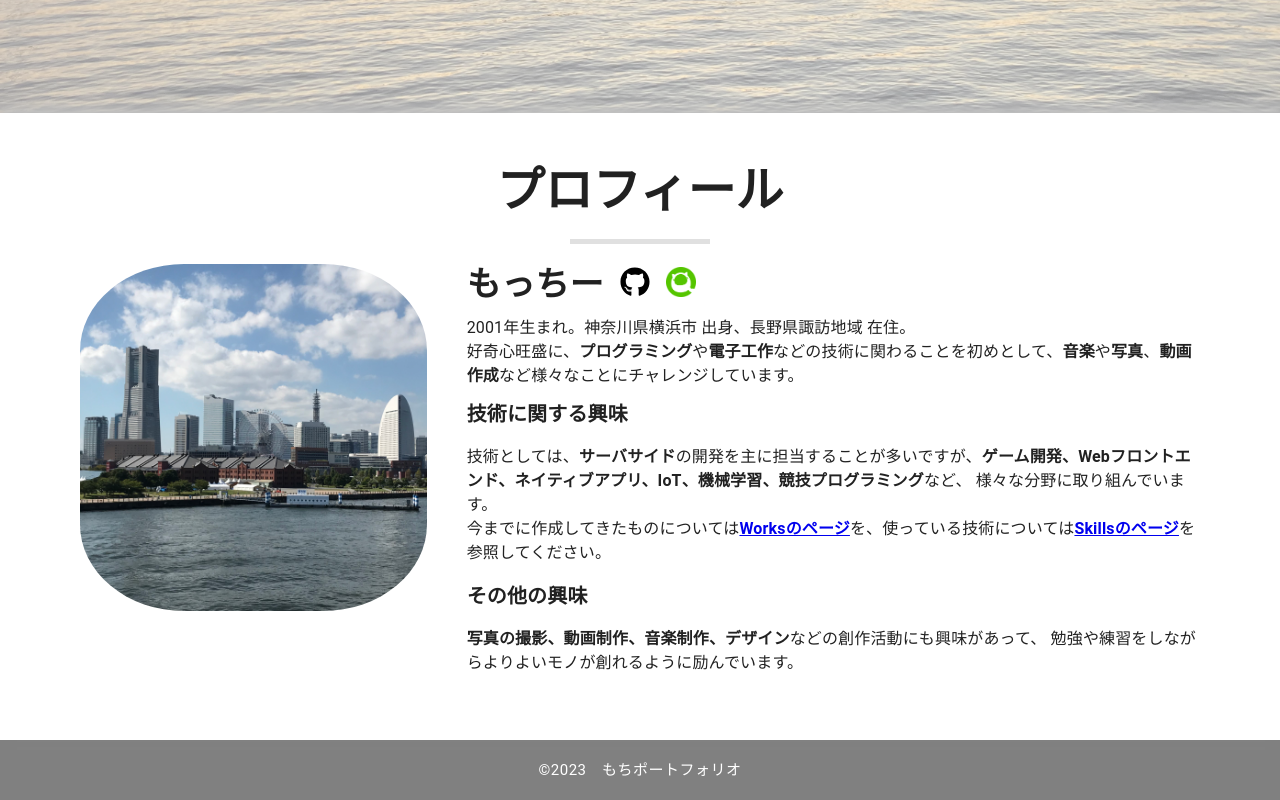
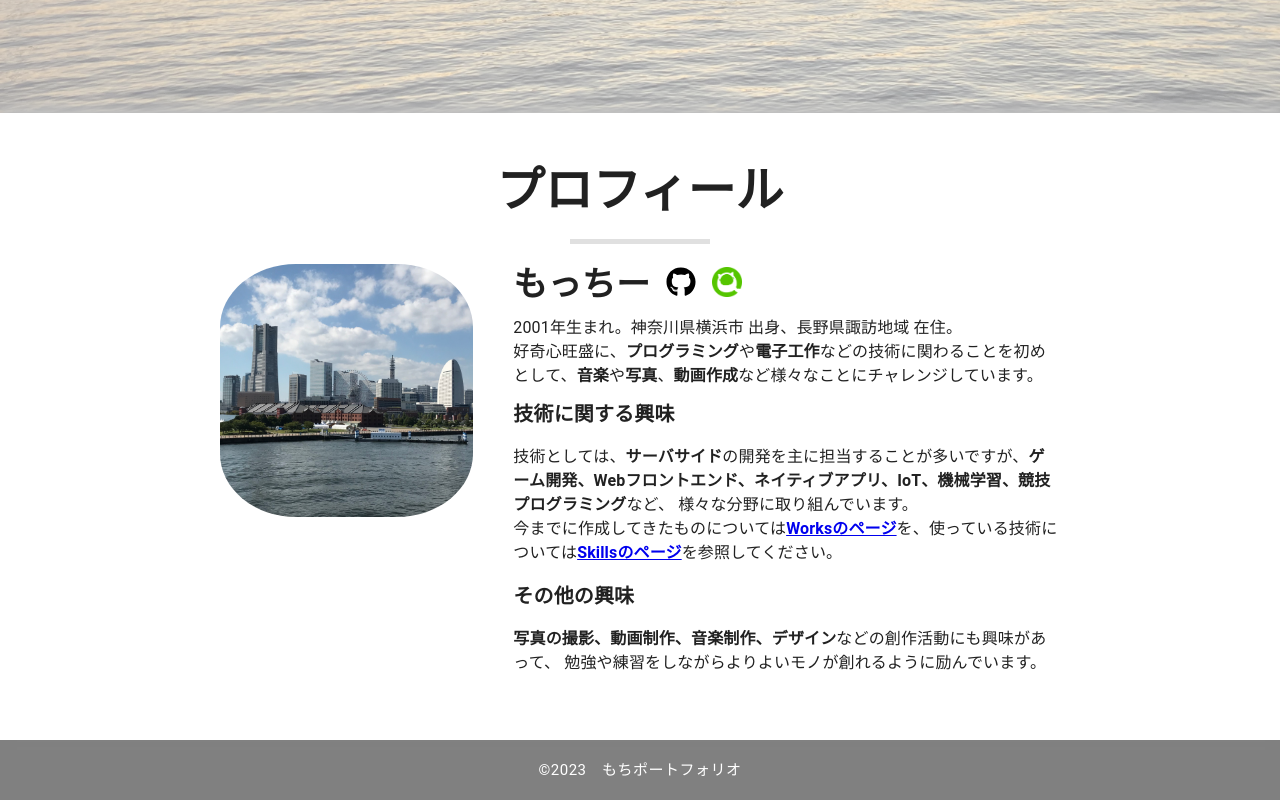
Before and after one commit to mochi-yu/mochi-yu.com, a Next.js app: page / in a window 1280 px wide. Shown: the part 667-1467 px from the top of the page. Built offline with nearby package versions, Linux system fonts and the light colour scheme.

Commit message:
fix: メインコンテンツの表示幅を調整

```diff
--- a/app/page.tsx
+++ b/app/page.tsx
@@ -45,6 +45,7 @@ export default function TopPage() {
         </Box>
 
         <Box sx={{ height: 'auto', boxShadow: '0px -5px 10px gray', py: '50px' }}>
+          <Box maxWidth='1000px' margin='auto'>
             {/* 自己紹介の概要 */}
             <TopPageProfile />
 
@@ -54,6 +55,7 @@ export default function TopPage() {
             {/* スキルの概要 */}
             <Box></Box>
           </Box>
+        </Box>
       </Stack>
     </>
   )
```
Lines whose indentation alone changed are shown as unchanged.
